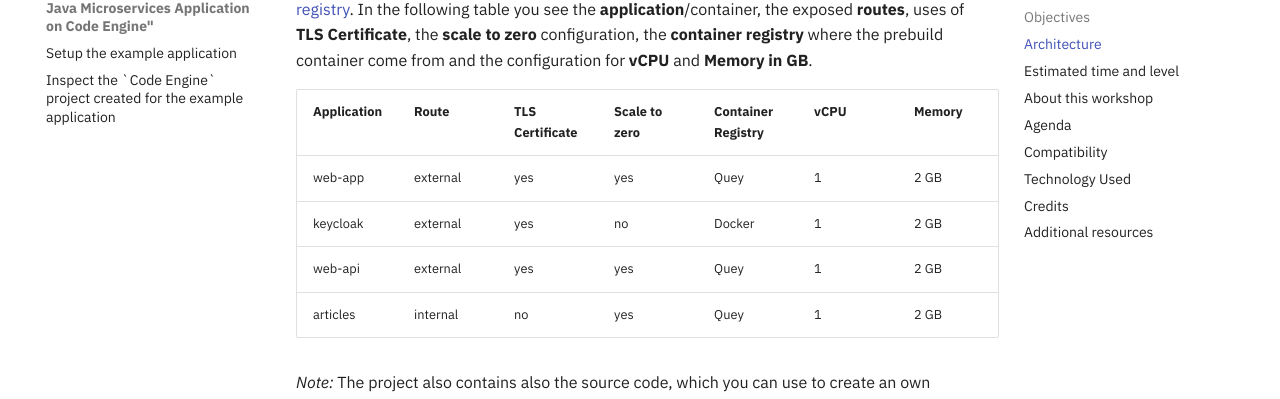
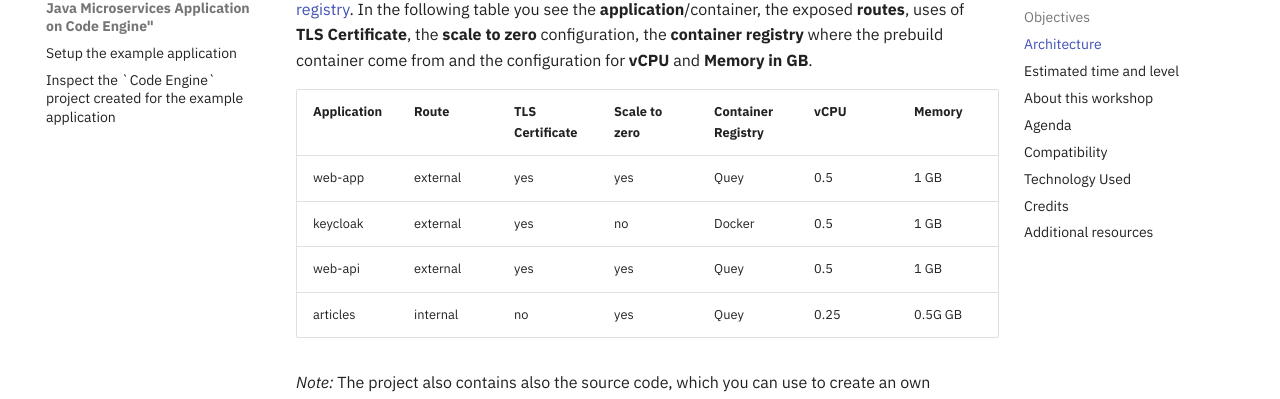
Before and after one commit to thomassuedbroecker/ce-cns-problem, an MkDocs documentation site: the page built from documentation/README.md, in a window 1280 px wide and 900 px high, scrolled down 2186 px. Shown: the part 91-490 px from the top of the window. Built offline with MkDocs 1.6.1 and Material for MkDocs 9.7.7, drawn with Linux system fonts in a browser that asks for light colours; comment, search, counter and statistics services are not loaded.

Commit message:
update cpu and memory usage

```diff
--- a/documentation/README.md
+++ b/documentation/README.md
@@ -45,10 +45,10 @@ In the following table you see the **application**/container, the exposed **rout
 
 | **Application** | **Route** | **TLS Certificate** | **Scale to zero** | **Container Registry** | **vCPU** | **Memory** |
 | --- | --- | --- | --- |  --- | --- |  --- |
-| web-app | external | yes |yes | Quey | 1 | 2 GB |
-| keycloak | external | yes | no | Docker | 1 | 2 GB |
-| web-api  | external | yes | yes | Quey | 1 | 2 GB |
-| articles | internal | no | yes | Quey | 1 | 2 GB |
+| web-app | external | yes |yes | Quey | 0.5 | 1 GB |
+| keycloak | external | yes | no | Docker | 0.5 | 1 GB |
+| web-api  | external | yes | yes | Quey | 0.5 | 1 GB |
+| articles | internal | no | yes | Quey | 0.25 | 0.5G GB |
 
 _Note:_ The project also contains also the source code, which you can use to create an own version of the microservices based example application.
 
```
